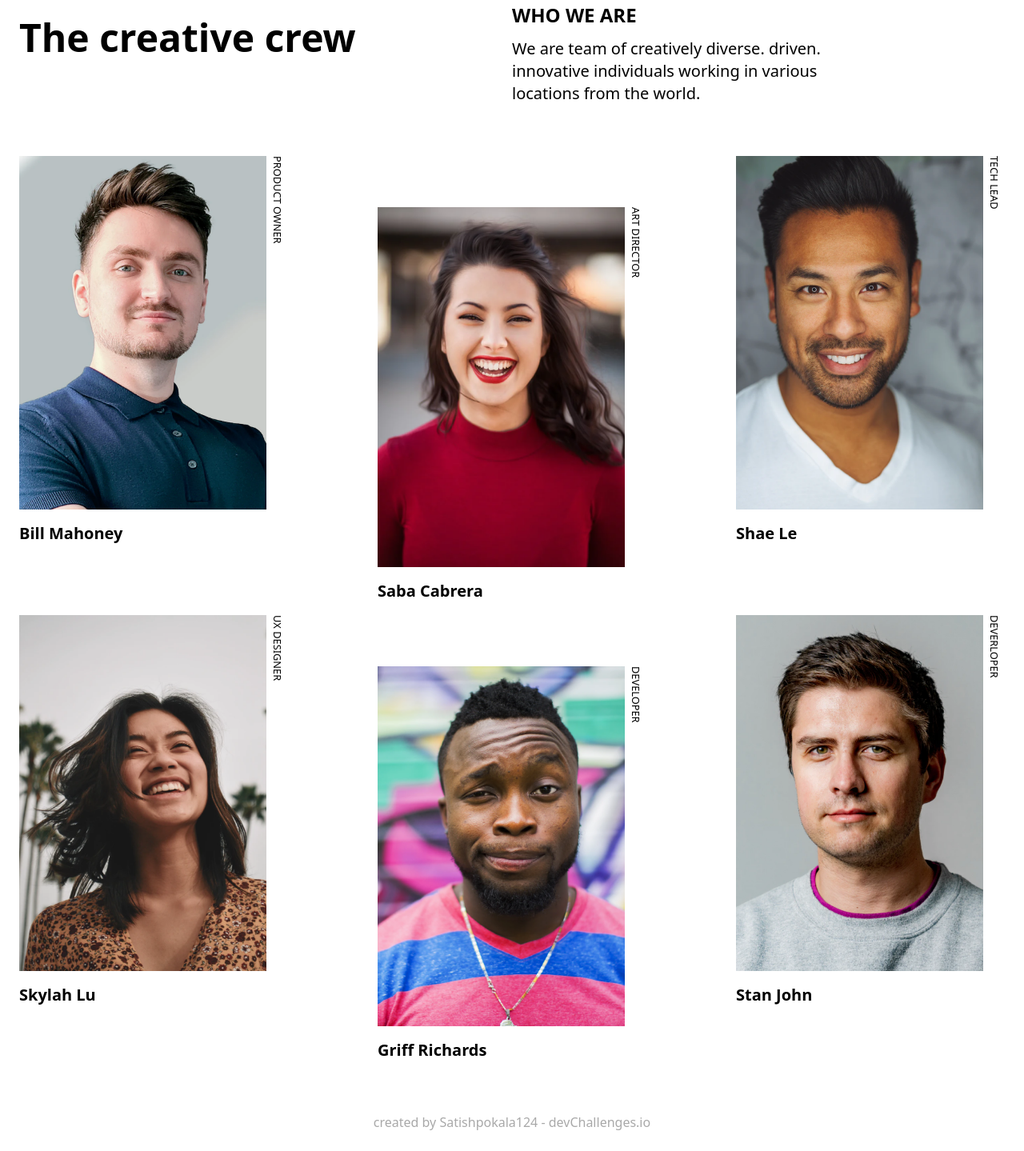
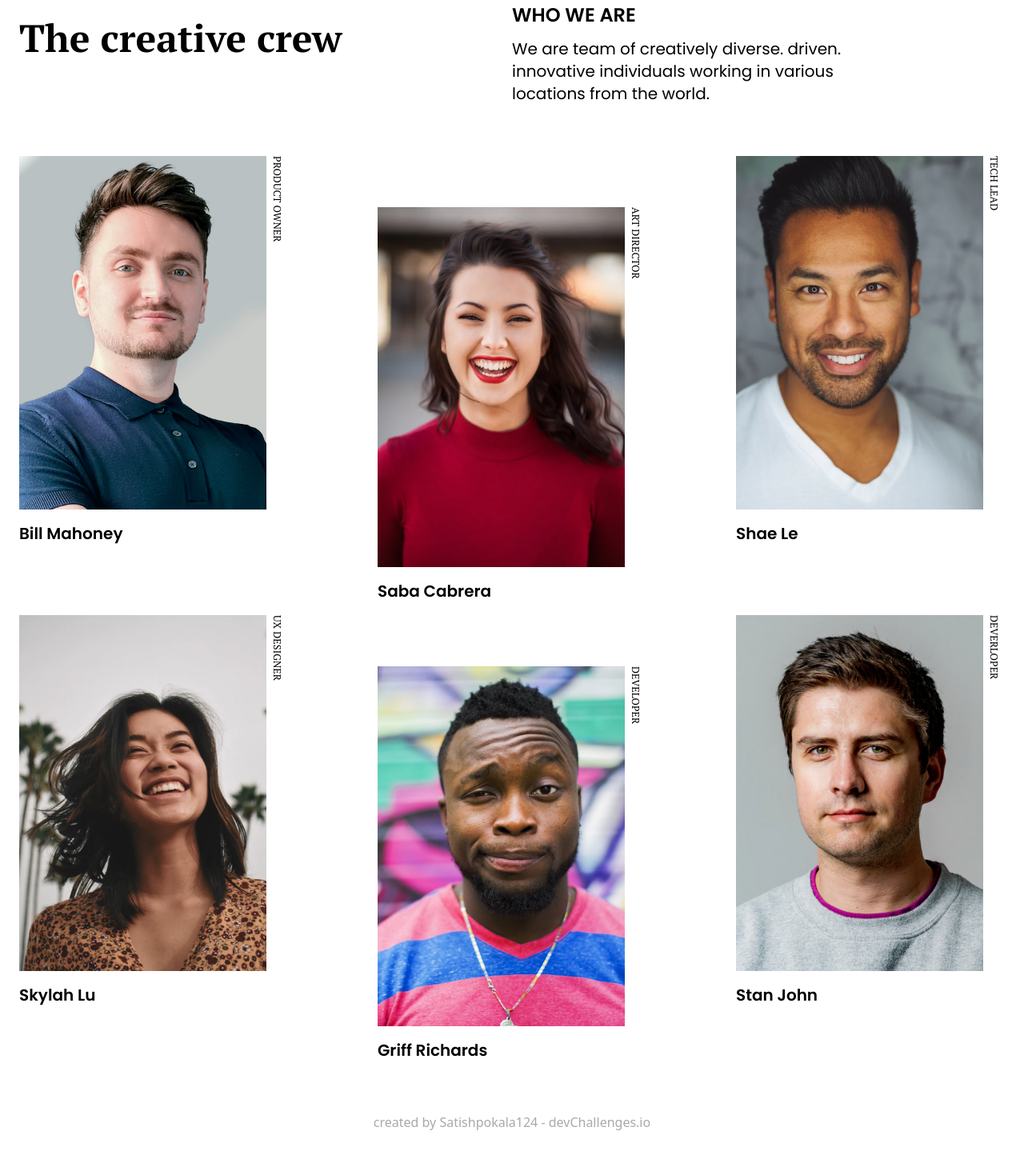
Before and after one commit to Satishpokala124/rwd-my-team-page, a plain HTML site: page index.html in a window 1280 px wide. Shown: the part 61-1500 px from the top of the page at 80% size. Drawn offline with nearby package versions, Linux system fonts and the light colour scheme.

Commit message:
Added fonts

```diff
--- a/index.html
+++ b/index.html
@@ -5,12 +5,24 @@
   <meta charset="utf-8" />
   <meta name="viewport" content="width=device-width, initial-scale=1, maximum-scale=5" />
   <script src="https://cdn.tailwindcss.com"></script>
-
+  <link rel="preconnect" href="https://fonts.googleapis.com">
+  <link rel="preconnect" href="https://fonts.gstatic.com" crossorigin>
+  <link href="https://fonts.googleapis.com/css2?family=PT+Serif:wght@400;700&family=Poppins:wght@400;600&display=swap"
+    rel="stylesheet">
   <link rel="icon" href="devchallenges.png" />
 
   <title>My Team Page</title>
 
   <style>
+    .poppins {
+      font-family: 'Poppins', sans-serif;
+
+    }
+
+    .pt-serif {
+      font-family: 'PT Serif', serif;
+    }
+
     /* for devices larger than width: 768px */
     @media (min-width: 768px) {
 
@@ -32,10 +44,10 @@
 <body>
   <div class="container w-full mx-auto px-6">
     <div class="flex flex-col space-y-10 md:flex-row md:space-y-0 my-[4rem]">
-      <div class="flex-1 font-bold text-[3rem] md:max-lg:text-[2.2rem] mt-2">The creative crew</div>
+      <h1 class="flex-1 font-bold text-[3rem] md:max-lg:text-[2.2rem] mt-2 pt-serif">The creative crew</h1>
       <div class="flex-1">
-        <div class="font-bold text-2xl md:max-lg:text-xl mb-3 uppercase">Who we are</div>
-        <div class="w-full lg:w-3/4 text-xl md:max-lg:text-lg">
+        <div class="poppins font-bold text-2xl md:max-lg:text-xl mb-3 uppercase">Who we are</div>
+        <div class="poppins w-full lg:w-3/4 text-xl md:max-lg:text-lg">
           We are team of creatively diverse. driven. innovative individuals working in various locations from the world.
         </div>
       </div>
@@ -44,56 +56,56 @@
       <div class="min-w-min max-md:odd:pb-16 max-md:even:pt-16 profile">
         <div class="flex">
           <img class="min-w-[130px]" src="./photo1.png" alt="photo">
-          <p class="uppercase text-[0.8rem] px-1" style="writing-mode: vertical-rl">
+          <p class="pt-serif uppercase text-[0.8rem] px-1" style="writing-mode: vertical-rl">
             Product owner
           </p>
         </div>
-        <h2 class="font-bold text-xl pt-4">Bill Mahoney</h2>
+        <h2 class="poppins font-bold text-xl pt-4">Bill Mahoney</h2>
       </div>
       <div class="min-w-min max-md:odd:pb-16 max-md:even:pt-16 profile">
         <div class="flex">
           <img class="min-w-[130px]" src="./photo2.png" alt="photo">
-          <p class="uppercase text-[0.8rem] px-1" style="writing-mode: vertical-rl">
+          <p class="pt-serif uppercase text-[0.8rem] px-1" style="writing-mode: vertical-rl">
             Art director
           </p>
         </div>
-        <h2 class="font-bold text-xl pt-4">Saba Cabrera</h2>
+        <h2 class="poppins font-bold text-xl pt-4">Saba Cabrera</h2>
       </div>
       <div class="min-w-min max-md:odd:pb-16 max-md:even:pt-16 profile">
         <div class="flex">
           <img class="min-w-[130px]" src="./photo3.png" alt="photo">
-          <p class="uppercase text-[0.8rem] px-1" style="writing-mode: vertical-rl">
+          <p class="pt-serif uppercase text-[0.8rem] px-1" style="writing-mode: vertical-rl">
             Tech Lead
           </p>
         </div>
-        <h2 class="font-bold text-xl pt-4">Shae Le</h2>
+        <h2 class="poppins font-bold text-xl pt-4">Shae Le</h2>
       </div>
       <div class="min-w-min max-md:odd:pb-16 max-md:even:pt-16 profile">
         <div class="flex">
           <img class="min-w-[130px]" src="./photo4.png" alt="photo">
-          <p class="uppercase text-[0.8rem] px-1" style="writing-mode: vertical-rl">
+          <p class="pt-serif uppercase text-[0.8rem] px-1" style="writing-mode: vertical-rl">
             UX Designer
           </p>
         </div>
-        <h2 class="font-bold text-xl pt-4">Skylah Lu</h2>
+        <h2 class="poppins font-bold text-xl pt-4">Skylah Lu</h2>
       </div>
       <div class="min-w-min max-md:odd:pb-16 max-md:even:pt-16 profile">
         <div class="flex">
           <img class="min-w-[130px]" src="./photo5.png" alt="photo">
-          <p class="uppercase text-[0.8rem] px-1" style="writing-mode: vertical-rl">
+          <p class="pt-serif uppercase text-[0.8rem] px-1" style="writing-mode: vertical-rl">
             Developer
           </p>
         </div>
-        <h2 class="font-bold text-xl pt-4">Griff Richards</h2>
+        <h2 class="poppins font-bold text-xl pt-4">Griff Richards</h2>
       </div>
       <div class="min-w-min max-md:odd:pb-16 max-md:even:pt-16 profile">
         <div class="flex">
           <img class="min-w-[130px]" src="./photo6.png" alt="photo">
-          <p class="uppercase text-[0.8rem] px-1" style="writing-mode: vertical-rl">
+          <p class="pt-serif uppercase text-[0.8rem] px-1" style="writing-mode: vertical-rl">
             Deverloper
           </p>
         </div>
-        <h2 class="font-bold text-xl pt-4">Stan John</h2>
+        <h2 class="poppins font-bold text-xl pt-4">Stan John</h2>
       </div>
     </div>
     <footer class="flex justify-center align-center pt-16 pb-6 font-semi text-small text-[#A9A9A9]">
```
